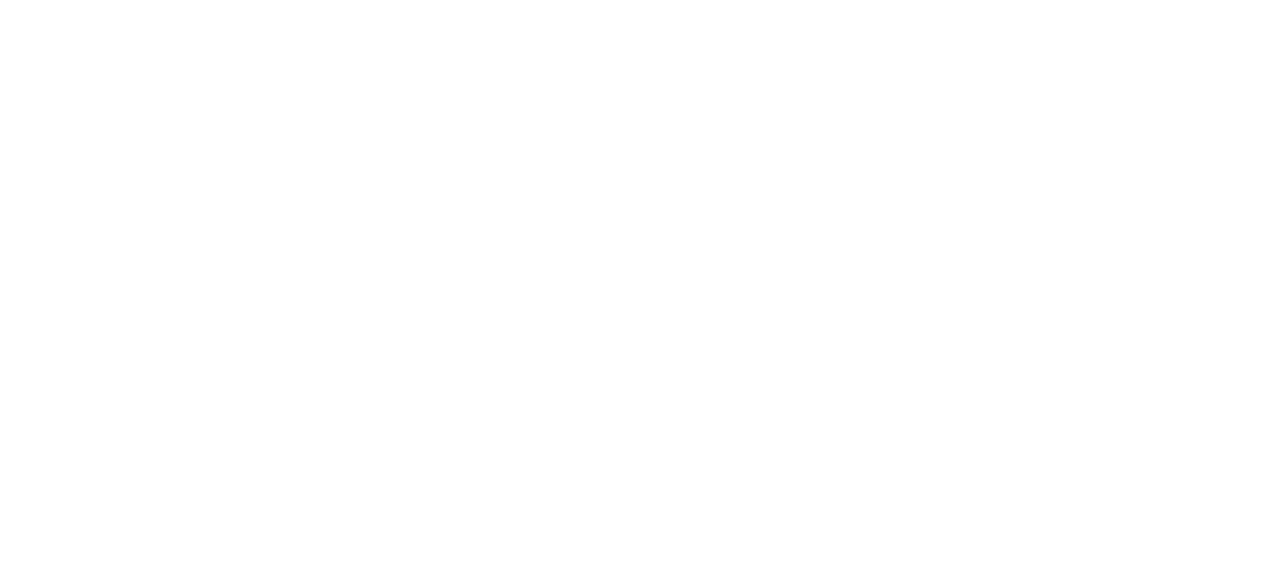
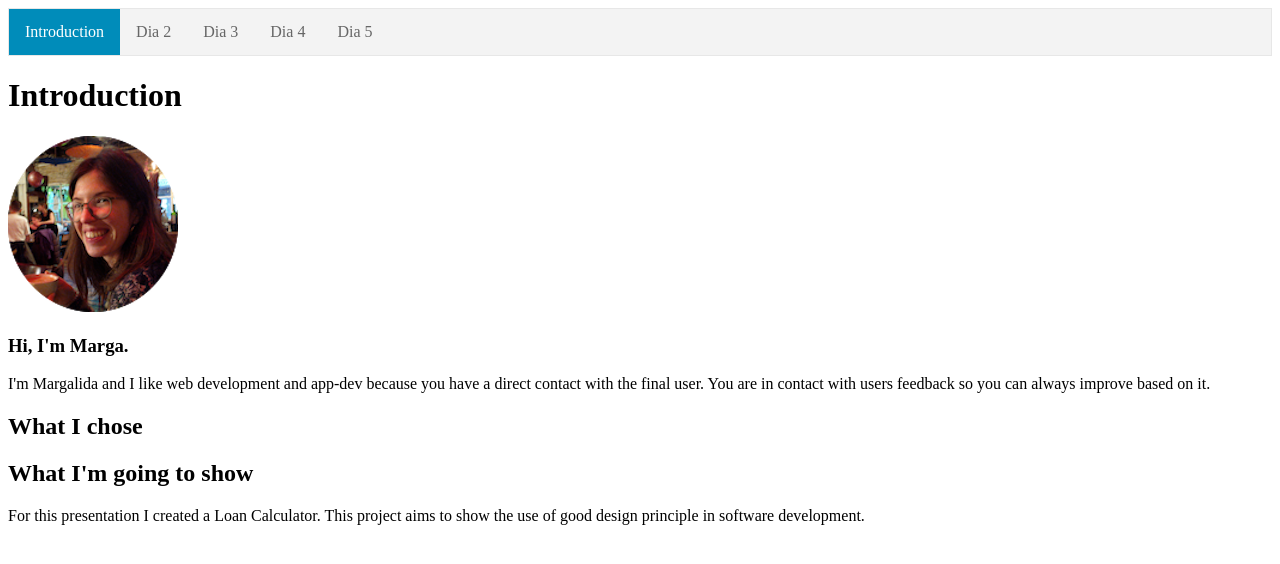
Before and after one commit to MargaBover/LoanCalculator, a website: page src/index.html in a window 1280 px wide. Drawn offline with Linux system fonts and the light colour scheme.

Commit message:
First aproximation slide 1

```diff
--- a/src/css/styles.css
+++ b/src/css/styles.css
@@ -0,0 +1,49 @@
+ul.horizontal {
+  list-style-type: none;
+  margin: 0;
+  padding: 0;
+  overflow: hidden;
+  background-color: #333;
+}
+
+ul.horizontal li {
+  float: left;
+}
+
+ul.horizontal li a {
+  display: inline-block;
+  color: white;
+  text-align: center;
+  padding: 14px 16px;
+  text-decoration: none;
+}
+
+ul.horizontal li a:hover:not(.active) {
+  background-color: #000;
+}
+
+ul.horizontal li a.active {
+  background-color: #04aa6d;
+}
+
+ul.gray {
+  border: 1px solid #e7e7e7;
+  background-color: #f3f3f3;
+}
+
+ul.gray li a {
+  display: block;
+  color: #666;
+  text-align: center;
+  padding: 14px 16px;
+  text-decoration: none;
+}
+
+ul.gray li a:hover:not(.active) {
+  background-color: #ddd;
+}
+
+ul.gray li a.active {
+  color: white;
+  background-color: #008cba;
+}
--- a/src/index.html
+++ b/src/index.html
@@ -4,7 +4,30 @@
     <meta charset="UTF-8" />
     <meta http-equiv="X-UA-Compatible" content="IE=edge" />
     <meta name="viewport" content="width=device-width, initial-scale=1.0" />
+    <link rel="stylesheet" href="css/styles.css" />
     <title>Loan Calculator</title>
   </head>
-  <body></body>
+  <body>
+    <ul class="horizontal gray">
+      <li><a class="active" href="">Introduction</a></li>
+      <li><a href="">Dia 2</a></li>
+      <li><a href="">Dia 3</a></li>
+      <li><a href="">Dia 4</a></li>
+      <li><a href="">Dia 5</a></li>
+    </ul>
+    <h1>Introduction</h1>
+    <img src="img/marga.png" alt="Margalida Bover" />
+    <h3>Hi, I'm Marga.</h3>
+    <p>
+      I'm Margalida and I like web development and app-dev because you have a
+      direct contact with the final user. You are in contact with users feedback
+      so you can always improve based on it.
+    </p>
+    <h2>What I chose</h2>
+    <h2>What I'm going to show</h2>
+    <p>
+      For this presentation I created a Loan Calculator. This project aims to
+      show the use of good design principle in software development.
+    </p>
+  </body>
 </html>
```
Also changed, not shown: src/img/marga.png (added), 1 other file.
